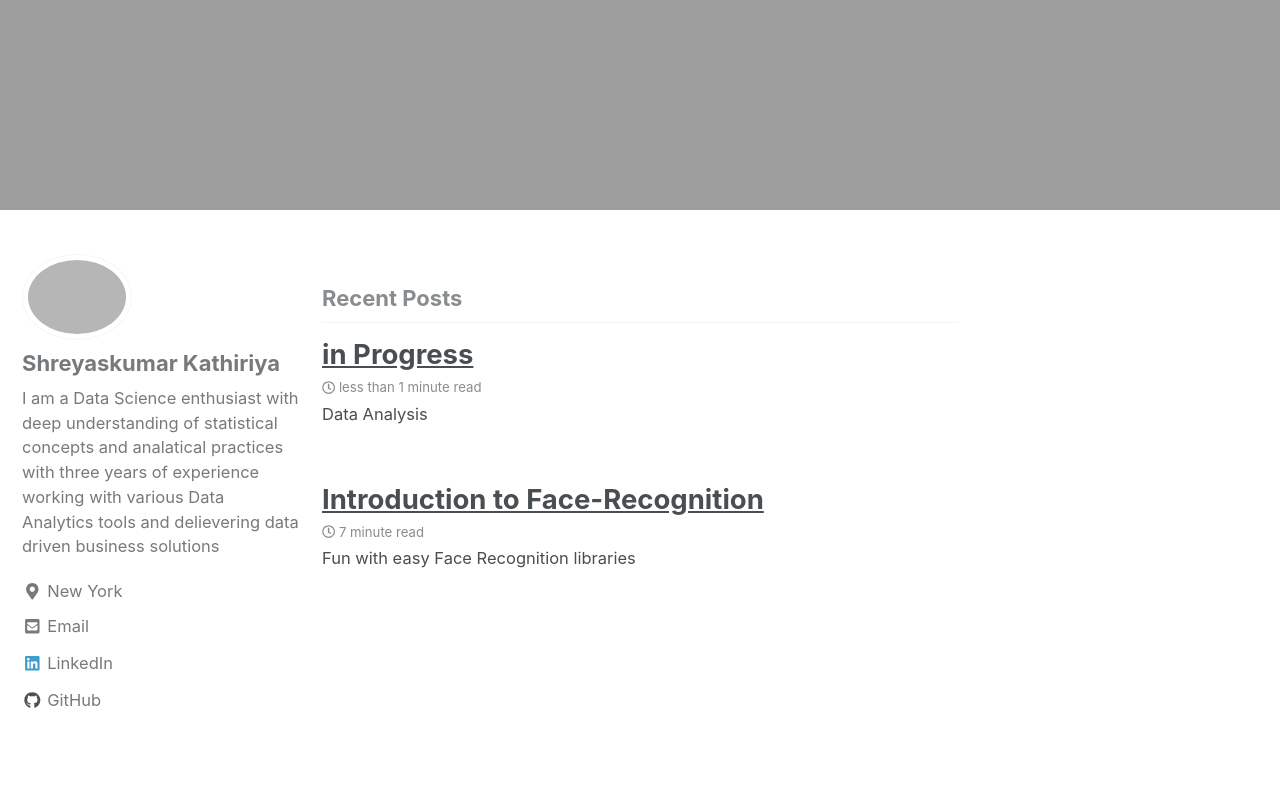
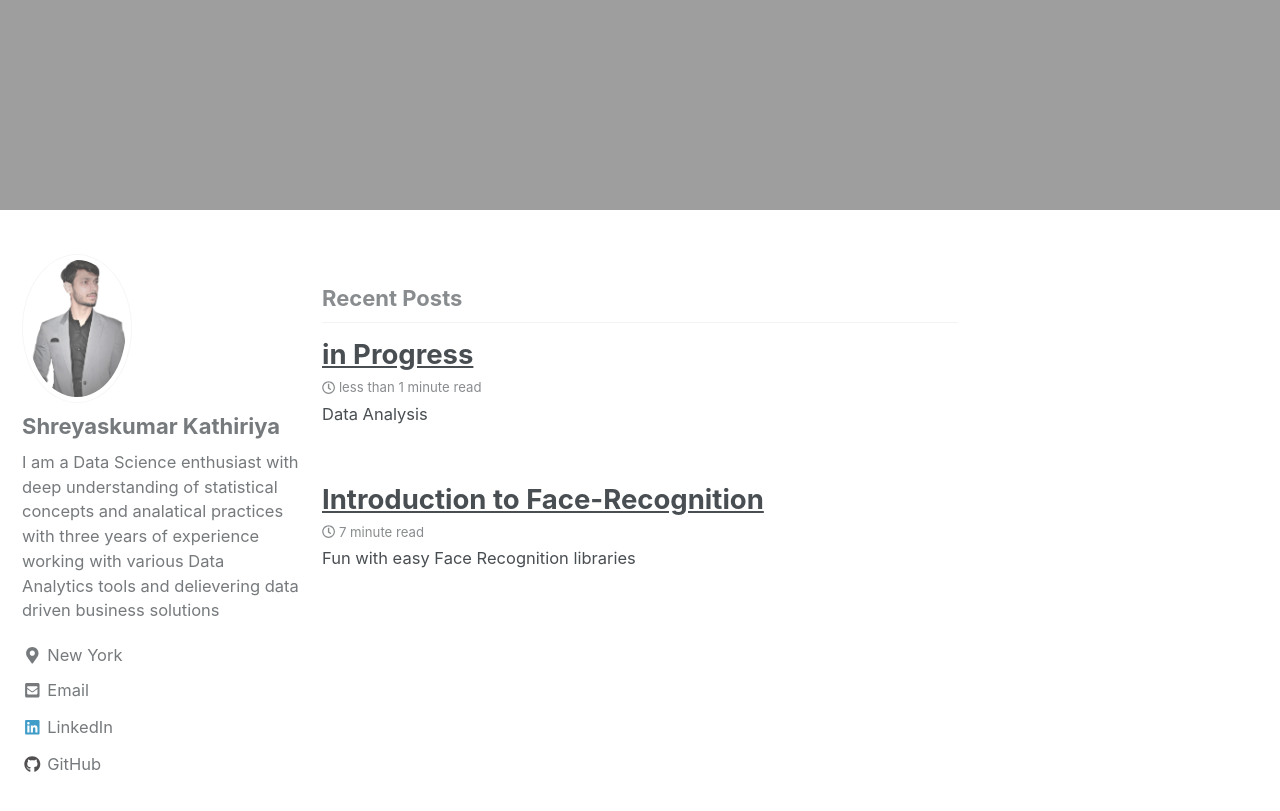
Before and after one commit to Shreyash1811/Shreyash1811.github.io, a Jekyll site: the page built from index.html, in a window 1280 px wide and 900 px high, scrolled down 850 px. Shown: the top 811 px of the window. Built offline with Jekyll 4.4.1, drawn with Linux system fonts in a browser that asks for light colours; nearby versions of some CDN libraries; the list of posts is cut into pages by our own code.

Commit message:
Update _config.yml

```diff
--- a/_config.yml
+++ b/_config.yml
@@ -85,7 +85,7 @@
 # Site Author
 author:
   name             : "Shreyaskumar Kathiriya"
-  avatar           : "/images/profile_picture.jpg" # path of avatar image, e.g. "/assets/images/bio-photo.jpg"
+  avatar           : "/images/profile_picture.png" # path of avatar image, e.g. "/assets/images/bio-photo.jpg"
   bio              : "I am a Data Science enthusiast with deep understanding of statistical concepts and analatical practices with three years of experience working with various Data Analytics tools and delievering data driven business solutions"
   location         : "New York"
   email            : "sjk714@nyu.edu"
```
